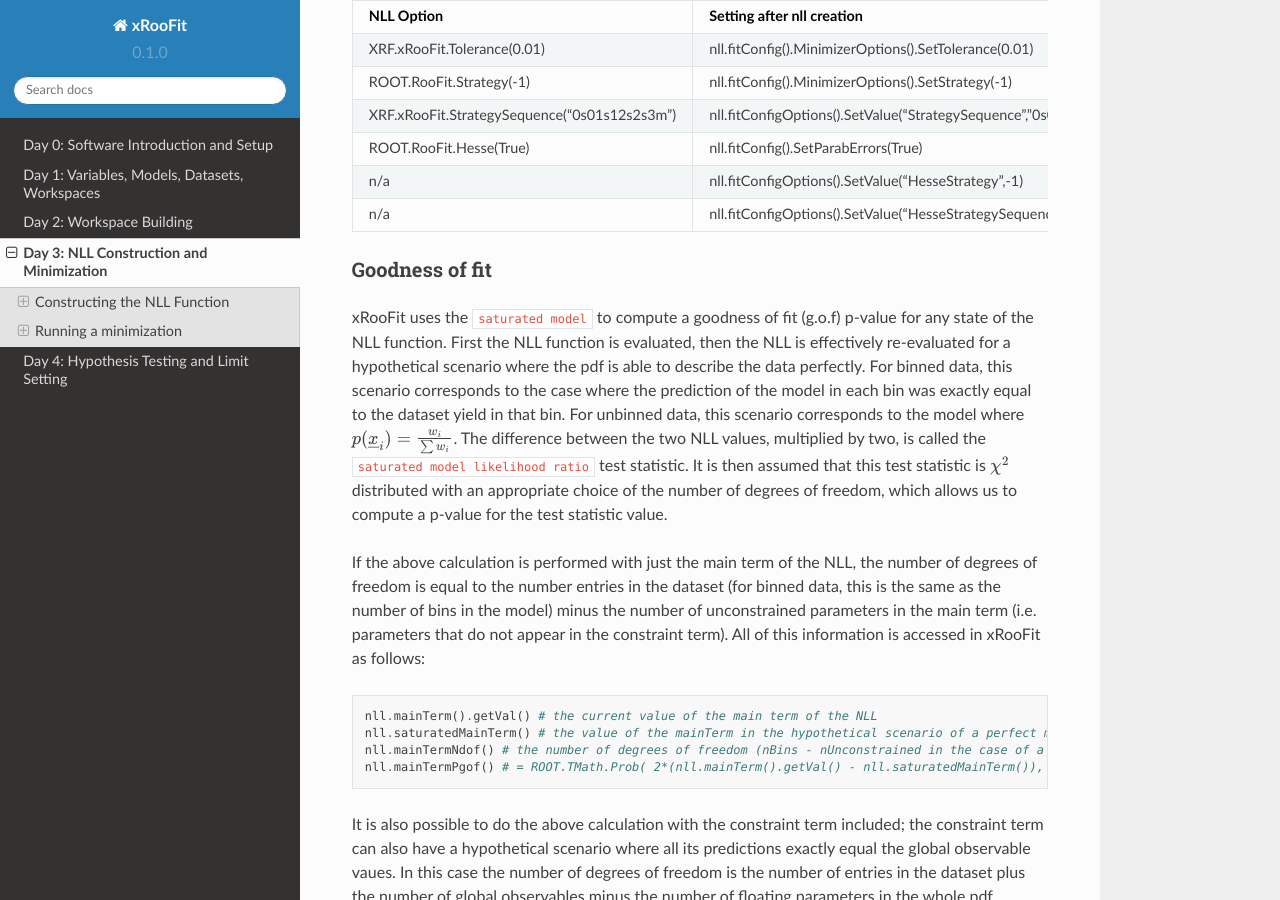
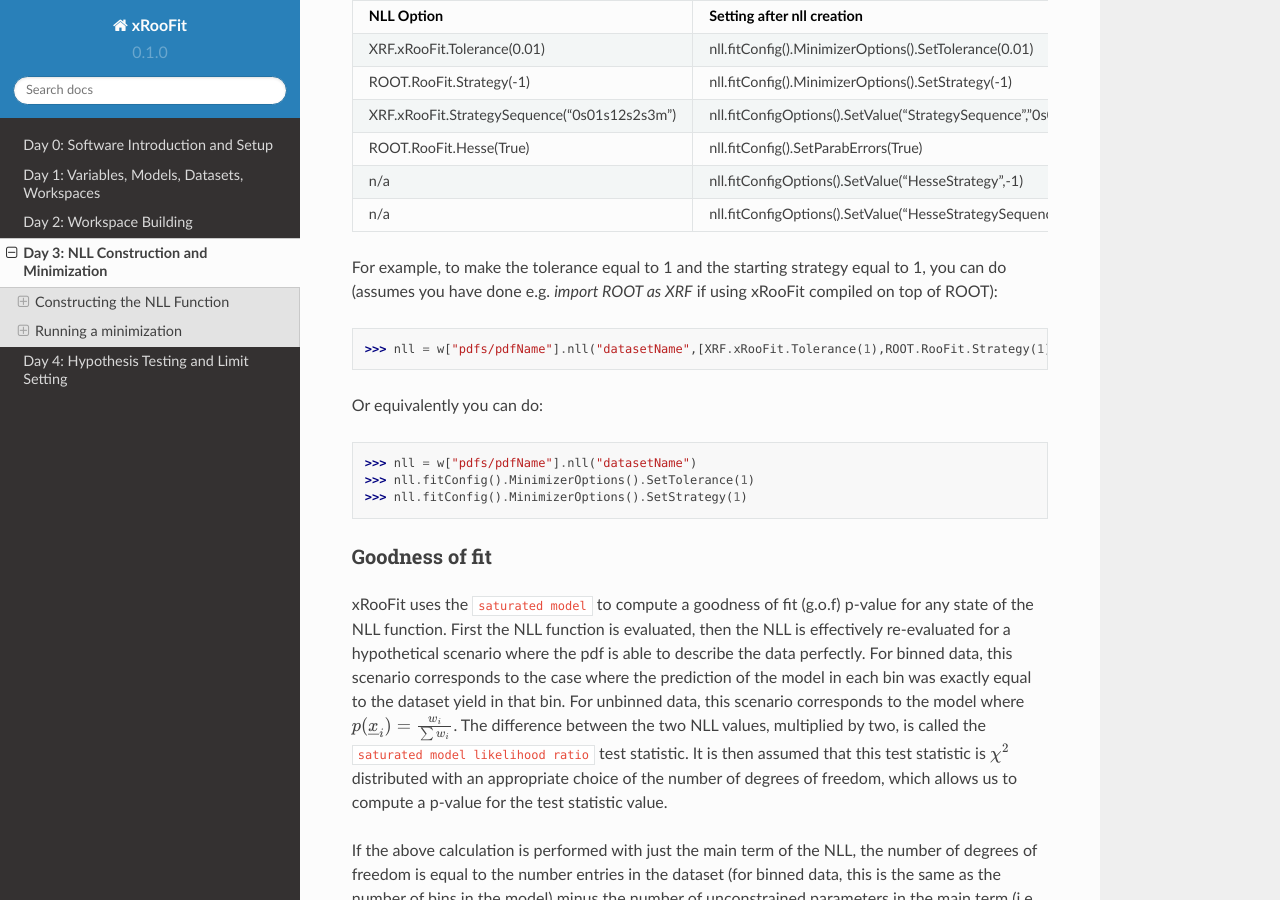
Before and after one commit to will-cern/xroofit-readthedocs, a Sphinx documentation site: the page built from docs/source/fitting.rst, in a window 1280 px wide and 900 px high, scrolled down 1510 px. Built offline with Sphinx 7.4.7 and the Read the Docs theme 2.0.0, drawn with Linux system fonts in a browser that asks for light colours.

Commit message:
Update fitting.rst

```diff
--- a/docs/source/fitting.rst
+++ b/docs/source/fitting.rst
@@ -67,6 +67,15 @@
       - nll.fitConfigOptions().SetValue("HesseStrategySequence","23")
       - Similar to the StrategySequence setting, this controls the order of attempts made in the hesse algorithm, with an example of hesse failure being e.g. a non-positive definite covariance matrix (covQuality=1 in the case of hesse strategy 3 in the fit result).
 
+For example, to make the tolerance equal to 1 and the starting strategy equal to 1, you can do (assumes you have done e.g. `import ROOT as XRF` if using xRooFit compiled on top of ROOT):
+
+>>> nll = w["pdfs/pdfName"].nll("datasetName",[XRF.xRooFit.Tolerance(1),ROOT.RooFit.Strategy(1)])
+
+Or equivalently you can do:
+
+>>> nll = w["pdfs/pdfName"].nll("datasetName")
+>>> nll.fitConfig().MinimizerOptions().SetTolerance(1)
+>>> nll.fitConfig().MinimizerOptions().SetStrategy(1)
 
 Goodness of fit
 ^^^^^^^^^^^^^^^
```
